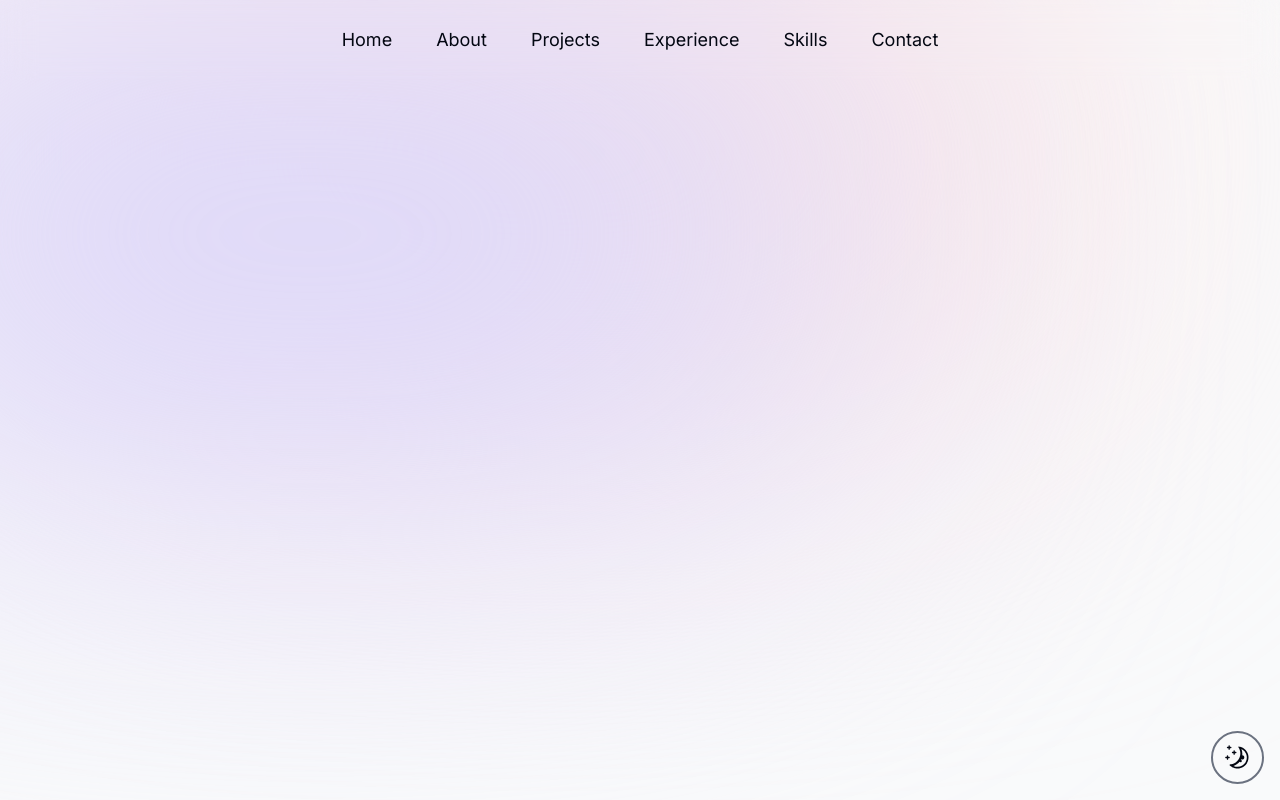
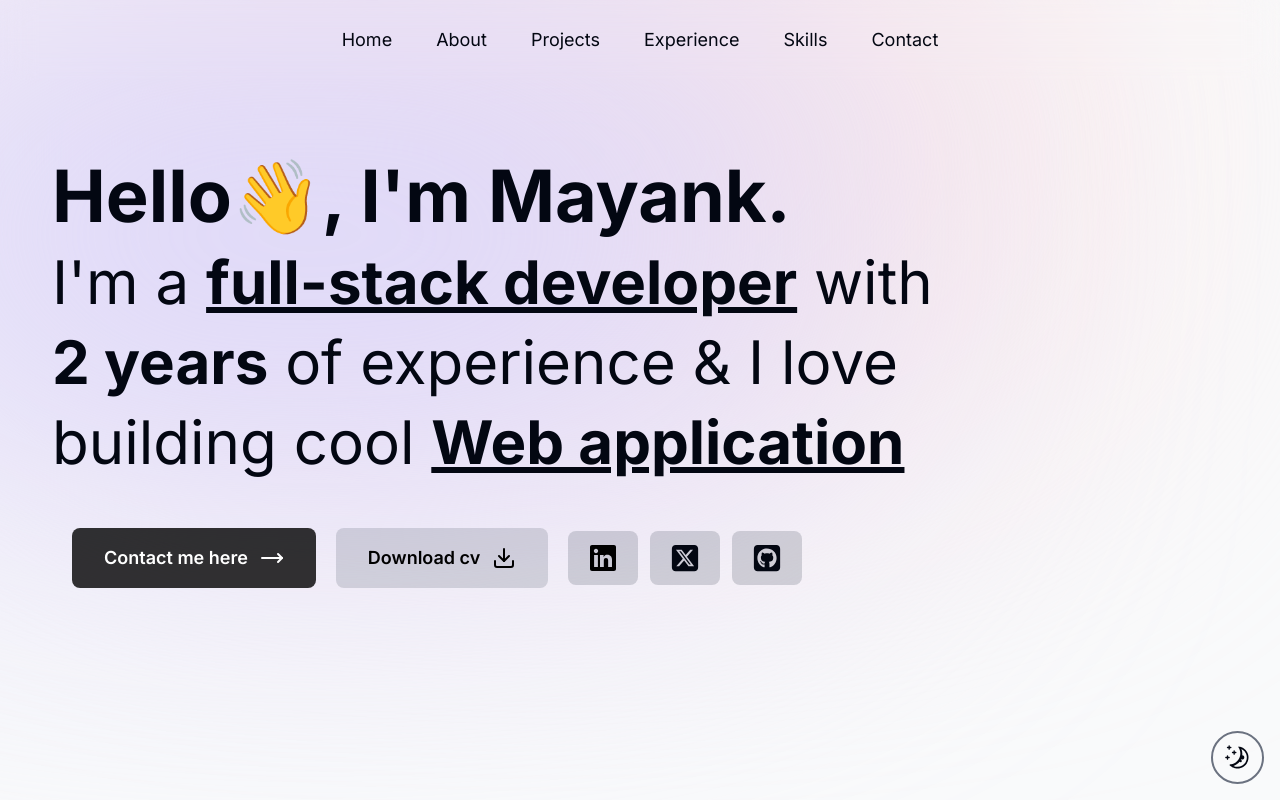
Before and after one commit to MayankUghade/Portfolio2, a Next.js app: page / in a window 1280 px wide. Built offline with nearby package versions, Linux system fonts and the light colour scheme.

Commit message:
Adding main page

```diff
--- a/app/layout.tsx
+++ b/app/layout.tsx
@@ -20,7 +20,7 @@ export default function RootLayout({
   return (
     <html lang="en">
       <body
-        className={`${inter.className} bg-gray-50 text-gray-950 relative dark:bg-gray-900 dark:text-gray-50 dark:text-opacity-90`}
+        className={`${inter.className} bg-gray-50 text-gray-950 relative dark:bg-gray-900 dark:text-gray-50 dark:text-opacity-90 h-screen sm:pt-[120px] pt-[100px]`}
       >
         <ThemeProvider
           attribute="class"
--- a/app/page.tsx
+++ b/app/page.tsx
@@ -1,3 +1,9 @@
-export default function Home() {
-  return <div className="relative min-h-screen p-5 lg:container"></div>;
+import Home from "@/components/Home";
+
+export default function Page() {
+  return (
+    <div className="p-5 lg:container">
+      <Home />
+    </div>
+  );
 }
--- /dev/null
+++ b/components/Home.tsx
@@ -0,0 +1,55 @@
+import { DownloadIcon, MoveRightIcon } from "lucide-react";
+import { Button } from "./ui/button";
+import { LinkedInLogoIcon } from "@radix-ui/react-icons";
+import { FaSquareXTwitter } from "react-icons/fa6";
+import { FaSquareGithub } from "react-icons/fa6";
+
+export default function Home() {
+  return (
+    <section className="sm:p-5 p-3 flex flex-col sm:gap-9 gap-5">
+      <div className="flex flex-col gap-5">
+        <h1 className="text-3xl sm:text-4xl md:text-6xl lg:text-7xl font-bold">
+          Hello👋, I'm Mayank.{" "}
+        </h1>
+        <h1 className="text-xl sm:text-2xl md:text-4xl lg:text-6xl">
+          I'm a{" "}
+          <span className="font-bold underline">full-stack developer</span> with
+        </h1>
+        <h1 className="text-xl sm:text-2xl md:text-4xl lg:text-6xl">
+          <span className="font-bold">2 years</span> of experience & I love
+        </h1>
+        <h1 className="text-xl sm:text-2xl md:text-4xl lg:text-6xl">
+          building cool{" "}
+          <span className="font-bold underline">Web application</span>
+        </h1>
+      </div>
+
+      {/* Buttons */}
+      <div className="flex flex-wrap lg:gap-5 gap-3 items-center lg:mt-5 lg:ml-5 ml-2">
+        <div className="flex cursor-pointer items-center gap-3 lg:text-lg text-md lg:px-8 lg:py-4 px-3 py-2 font-semibold rounded-lg bg-black/80 text-white">
+          Contact me here
+          <MoveRightIcon />
+        </div>
+
+        <a className="flex cursor-pointer items-center gap-3 lg:text-lg text-md lg:px-8 lg:py-4 px-3 py-2  font-semibold rounded-lg dark:bg-gray-300/20 bg-gray-600/20 dark:text-white text-black">
+          Download cv
+          <DownloadIcon />
+        </a>
+
+        <section className="flex gap-3">
+          <div className="rounded-lg lg:px-5 lg:py-3 px-3 py-2 cursor-pointer dark:bg-gray-300/20 dark:text-white bg-gray-700/20 text-black">
+            <LinkedInLogoIcon className="lg:w-[30px] lg:h-[30px] w-[20px] h-[20px]" />
+          </div>
+
+          <div className="rounded-lg lg:px-5 lg:py-3 px-3 py-2 cursor-pointer dark:bg-gray-300/20 dark:text-white bg-gray-700/20">
+            <FaSquareXTwitter className="lg:w-[30px] lg:h-[30px] w-[20px] h-[20px]" />
+          </div>
+
+          <div className="rounded-lg lg:px-5 lg:py-3 px-3 py-2 cursor-pointer dark:bg-gray-300/20 dark:text-white bg-gray-700/20">
+            <FaSquareGithub className="lg:w-[30px] lg:h-[30px] w-[20px] h-[20px]" />
+          </div>
+        </section>
+      </div>
+    </section>
+  );
+}
--- /dev/null
+++ b/components/ui/button.tsx
@@ -0,0 +1,56 @@
+import * as React from "react"
+import { Slot } from "@radix-ui/react-slot"
+import { cva, type VariantProps } from "class-variance-authority"
+
+import { cn } from "@/lib/utils"
+
+const buttonVariants = cva(
+  "inline-flex items-center justify-center whitespace-nowrap rounded-md text-sm font-medium ring-offset-background transition-colors focus-visible:outline-none focus-visible:ring-2 focus-visible:ring-ring focus-visible:ring-offset-2 disabled:pointer-events-none disabled:opacity-50",
+  {
+    variants: {
+      variant: {
+        default: "bg-primary text-primary-foreground hover:bg-primary/90",
+        destructive:
+          "bg-destructive text-destructive-foreground hover:bg-destructive/90",
+        outline:
+          "border border-input bg-background hover:bg-accent hover:text-accent-foreground",
+        secondary:
+          "bg-secondary text-secondary-foreground hover:bg-secondary/80",
+        ghost: "hover:bg-accent hover:text-accent-foreground",
+        link: "text-primary underline-offset-4 hover:underline",
+      },
+      size: {
+        default: "h-10 px-4 py-2",
+        sm: "h-9 rounded-md px-3",
+        lg: "h-11 rounded-md px-8",
+        icon: "h-10 w-10",
+      },
+    },
+    defaultVariants: {
+      variant: "default",
+      size: "default",
+    },
+  }
+)
+
+export interface ButtonProps
+  extends React.ButtonHTMLAttributes<HTMLButtonElement>,
+    VariantProps<typeof buttonVariants> {
+  asChild?: boolean
+}
+
+const Button = React.forwardRef<HTMLButtonElement, ButtonProps>(
+  ({ className, variant, size, asChild = false, ...props }, ref) => {
+    const Comp = asChild ? Slot : "button"
+    return (
+      <Comp
+        className={cn(buttonVariants({ variant, size, className }))}
+        ref={ref}
+        {...props}
+      />
+    )
+  }
+)
+Button.displayName = "Button"
+
+export { Button, buttonVariants }
--- a/package.json
+++ b/package.json
@@ -10,6 +10,7 @@
   },
   "dependencies": {
     "@radix-ui/react-icons": "^1.3.0",
+    "@radix-ui/react-slot": "^1.0.2",
     "class-variance-authority": "^0.7.0",
     "clsx": "^2.1.1",
     "framer-motion": "^11.1.7",
@@ -18,6 +19,7 @@
     "next-themes": "^0.3.0",
     "react": "^18",
     "react-dom": "^18",
+    "react-icons": "^5.1.0",
     "tailwind-merge": "^2.3.0",
     "tailwindcss-animate": "^1.0.7"
   },
```
Also changed, not shown: 1 other file (tests, documents, lock files or other folders).
